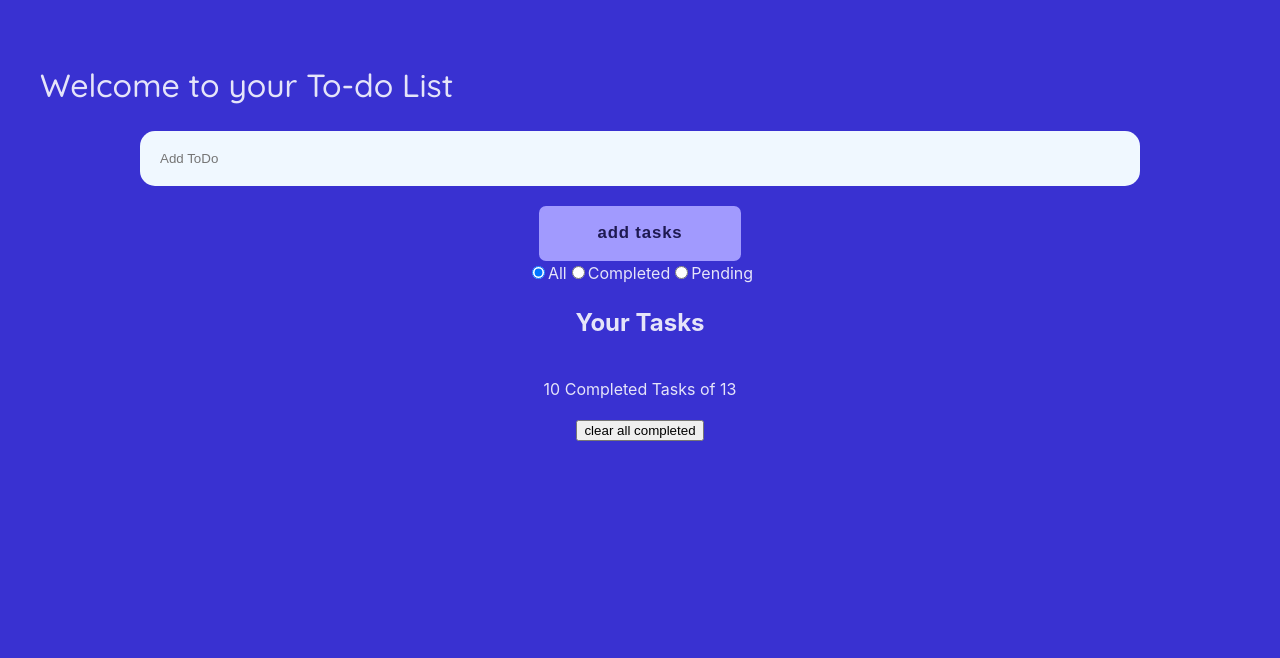
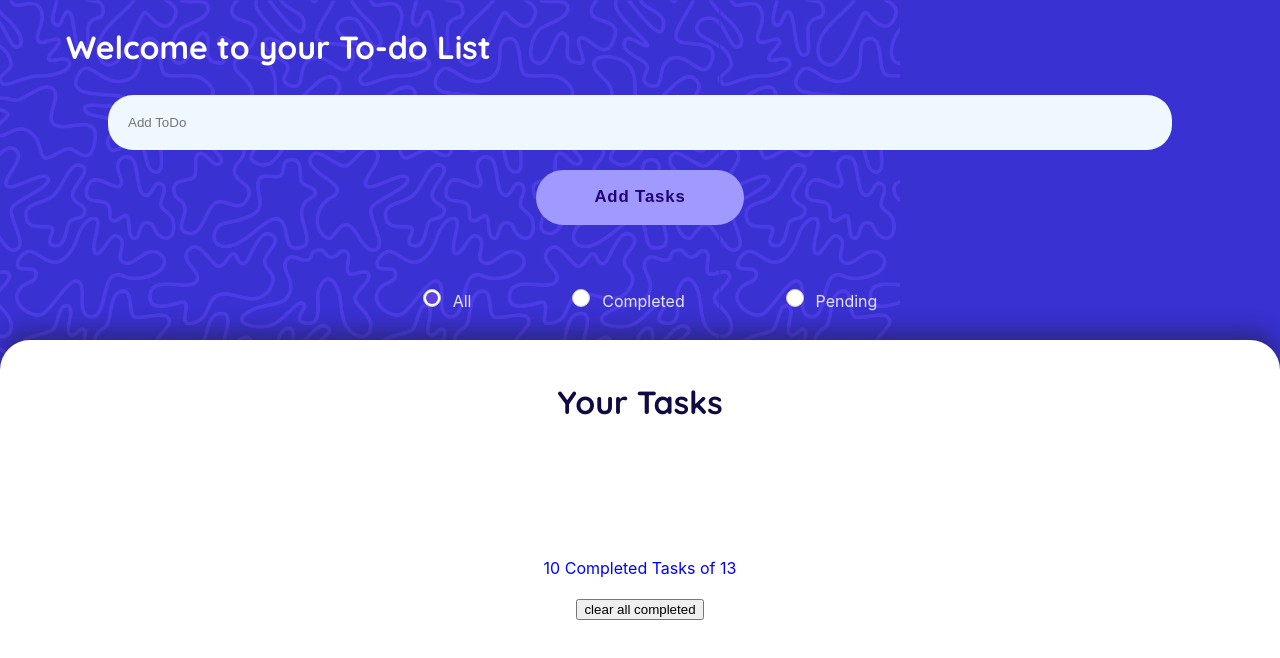
Before and after one commit to AndresNei20/Web-2024-1, a React (Vite) app in the folder ToDo-app/: page / in a window 1280 px wide. Shown: the top 658 px of the page. Built offline with nearby package versions, Linux system fonts and the light colour scheme.

Commit message:
Css: filters and task list

```diff
--- a/ToDo-app/src/App.css
+++ b/ToDo-app/src/App.css
@@ -1,16 +1,32 @@
 #root {
-  max-width: 1280px;
-  margin: 0 auto;
-  padding: 2rem;
   text-align: center;
+  padding: 0px;
+}
+
+body {
+  margin: 0;
 }
 
 h1 {
   font-family: "Quicksand", sans-serif;
   font-size: 32px;
   font-optical-sizing: auto;
-  font-weight: 500;
+  font-weight: 700;
   font-style: normal;
+  margin-left: 5%;
+  margin-right: 20%;
+  padding: 2px;
+  text-align: start;
+  color: white;
+}
 
-  text-align: start;
+.list-div {
+  background-color: white;
+  color: blue;
+  width: 100%;
+  margin-left: 0px;
+  height: 70vh;
+  border-top-left-radius: 30px;
+  border-top-right-radius: 30px;
+  box-shadow: 0px -10px 20px rgba(29, 26, 39, 0.418);
 }
--- a/ToDo-app/src/App.jsx
+++ b/ToDo-app/src/App.jsx
@@ -44,10 +44,14 @@ function App() {
       <h1>Welcome to your To-do List</h1>
       <Form addTodo={handleAddTodo}/>
       <Filters currentFilter={filterValue} setFilterValue={handleFilterChange}/>
+
+      <div className='list-div'>
       <List todos={handleFilterTodos()}
             onToggleCompleted={toggleTodoCompleted}
             onDeleteTodo={deleteTodo}/>
       <Footer/>
+      </div>
+
     </>
   )
 }
--- a/ToDo-app/src/components/Filters/Filters.css
+++ b/ToDo-app/src/components/Filters/Filters.css
@@ -0,0 +1,64 @@
+.radio {
+    display: inline-block; /* Change from block to inline-block */
+    cursor: pointer;
+    user-select: none;
+    text-align: left;
+  }
+
+  .radio input {
+    display: none;
+  }
+
+  .radio input + span {
+    display: inline-block;
+    position: relative;
+    padding-left: 30px;
+  }
+
+/*   la vuelta blanca */
+
+  .radio input + span:before {
+    content: '';
+    display: block;
+    position: absolute;
+    top: 0px;
+    left: 0px;
+    border-radius: 50%;
+    width: 16px;
+    height: 16px;
+    border: 1px solid #ccc;
+    background: #fff;
+  }
+
+  .radio input + span:after {
+    content: '';
+    display: block;
+    width: 12px;
+    height: 12px;
+    background:  rgb(95, 68, 218);
+    position: absolute;
+    border-radius: 50%;
+    top: 3px;
+    left: 3px;
+    opacity: 0;
+    transform: scale(0, 0);
+    transition: all 0.2s cubic-bezier(0.64, 0.57, 0.67, 1.53);
+  }
+
+  .radio input:checked + span:after {
+    opacity: 1;
+    transform: scale(1, 1);
+  }
+
+  .filters-div {
+    display: flex;
+    flex-direction: row;
+    flex-wrap: nowrap;
+    align-items: center;
+    justify-content: center;
+    margin-left: 20px;
+    margin-top: 5%;
+    gap: 8%;
+
+
+  }
--- a/ToDo-app/src/components/Filters/Filters.jsx
+++ b/ToDo-app/src/components/Filters/Filters.jsx
@@ -29,14 +29,16 @@ export const Filters = ({currentFilter, setFilterValue}) => {
         <>
             <div className='filters-div'>
                 {inputText.map(({ value, id, labelText }) =>(
-                    <label key={id}>
+
+                    <label  className='radio 'key={id}>
                         <input type="radio"
-                               name='filter'
+                               name='radio'
                                onChange={handleFilterChange}
                                value={value}
                                checked={currentFilter===value}/>
-                        {labelText}
+                       <span>{labelText}</span>
                     </label>
+
                 ))
                 }
             </div>
--- a/ToDo-app/src/components/Form/Form.css
+++ b/ToDo-app/src/components/Form/Form.css
@@ -6,7 +6,7 @@
 .input-task {
     background-color: aliceblue;
     border: none;
-    border-radius: 15px;
+    border-radius: 25px;
     padding: 20px;
     width: 80%;
     margin-bottom: 20px;
@@ -22,16 +22,15 @@
     background: hsl(var(--hue), 98%, 80%);
     border: none;
     width: 100%;
-    border-radius: 7px;
+    border-radius: 30px;
     cursor: pointer;
-    color: rgb(30, 25, 81);
+    color: rgb(36, 2, 116);
     font: 600 1.05rem/1 "Nunito", sans-serif;
     letter-spacing: 0.05em;
     overflow: hidden;
     padding: 1.15em 3.5em;
     min-height: 3.3em;
     position: relative;
-    text-transform: lowercase;
 }
 
 .btn--yellow {
--- a/ToDo-app/src/components/List/List.css
+++ b/ToDo-app/src/components/List/List.css
@@ -1,8 +1,11 @@
 ul{
-    background-color: lightslategray;
+    background-color: rgba(171, 181, 255, 0.533);
     display: flex;
     flex-direction: column;
     gap: 10px;
+    border-radius: 20px;
+    list-style: none;
+    margin: 5%;
 }
 .task-container{
     display: flex;
@@ -13,4 +16,24 @@ ul{
 .task-label{
     display: flex;
     flex-direction: row;
+
 }
+
+h2 {
+    font-family: "Quicksand", sans-serif;
+    font-size: 32px;
+    font-optical-sizing: auto;
+    font-weight: 700;
+    font-style: normal;
+    color: rgb(15, 11, 66);
+    padding: 2px;
+    padding-top: 3%;
+    text-align: center;
+}
+
+.delete-individual {
+    border: none;
+    border-radius: 10px;
+    background-color: rgb(95, 68, 218);
+    color: white;
+}
--- a/ToDo-app/src/components/List/List.jsx
+++ b/ToDo-app/src/components/List/List.jsx
@@ -23,7 +23,9 @@ export const List = ({ todos, onToggleCompleted, onDeleteTodo }) => {
                                     {todo.text}
                                 </div>
                             </li>
-                            <button onClick={() => onDeleteTodo(todo.id)}>
+                            <button
+                            className='delete-individual'
+                            onClick={() => onDeleteTodo(todo.id)}>
                                 Delete
                             </button>
                         </div>
--- a/ToDo-app/src/index.css
+++ b/ToDo-app/src/index.css
@@ -6,6 +6,10 @@
   color-scheme: light dark;
   color: rgba(255, 255, 255, 0.87);
   background-color: rgb(57, 49, 209);
+  background-image: url(./assets/wallpaper.png);
+  background-repeat: no-repeat;
+  background-size: contain;
+  background-blend-mode:soft-light;
 
   font-synthesis: none;
   text-rendering: optimizeLegibility;
```
Also changed, not shown: ToDo-app/src/assets/wallpaper.png (added).
